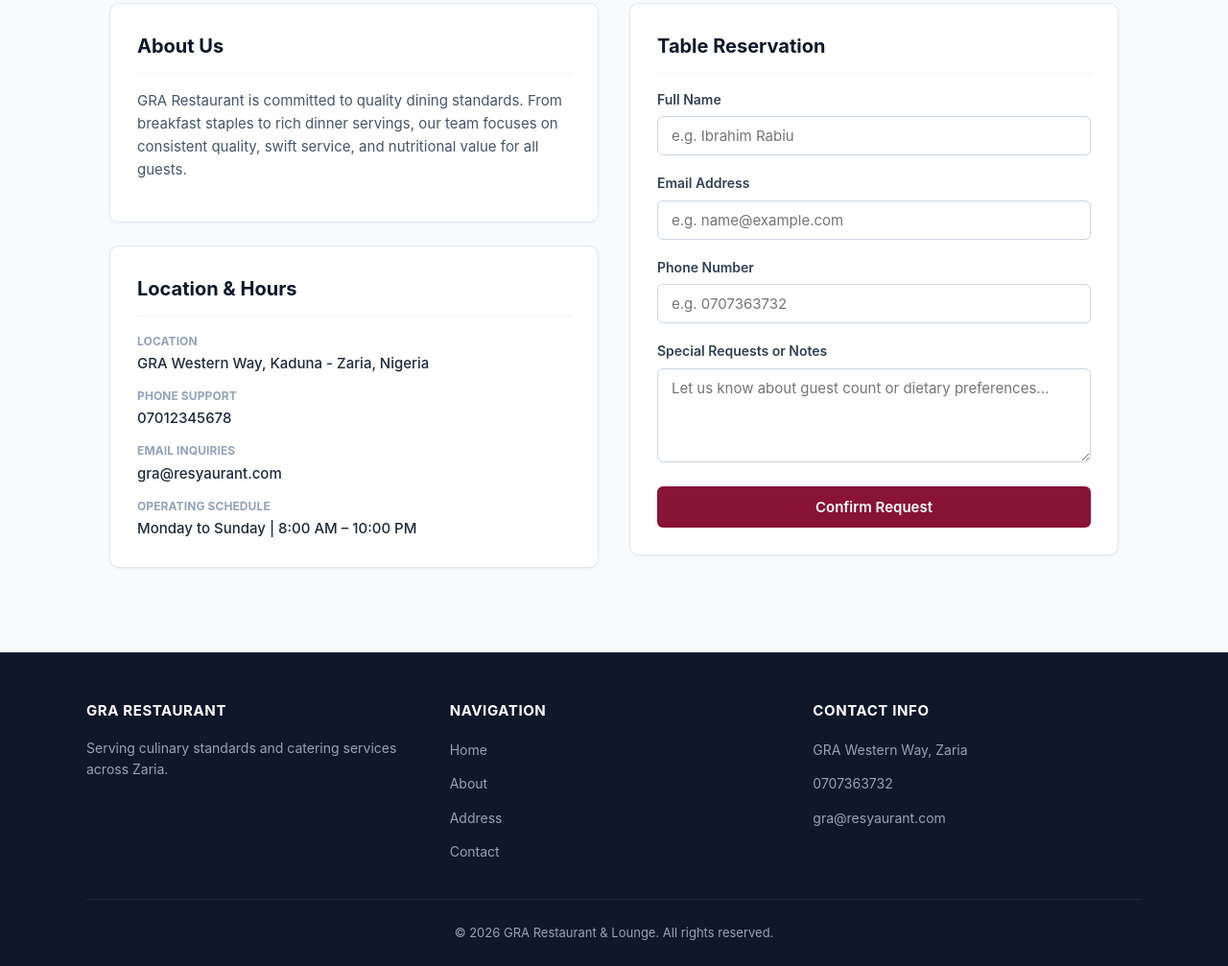
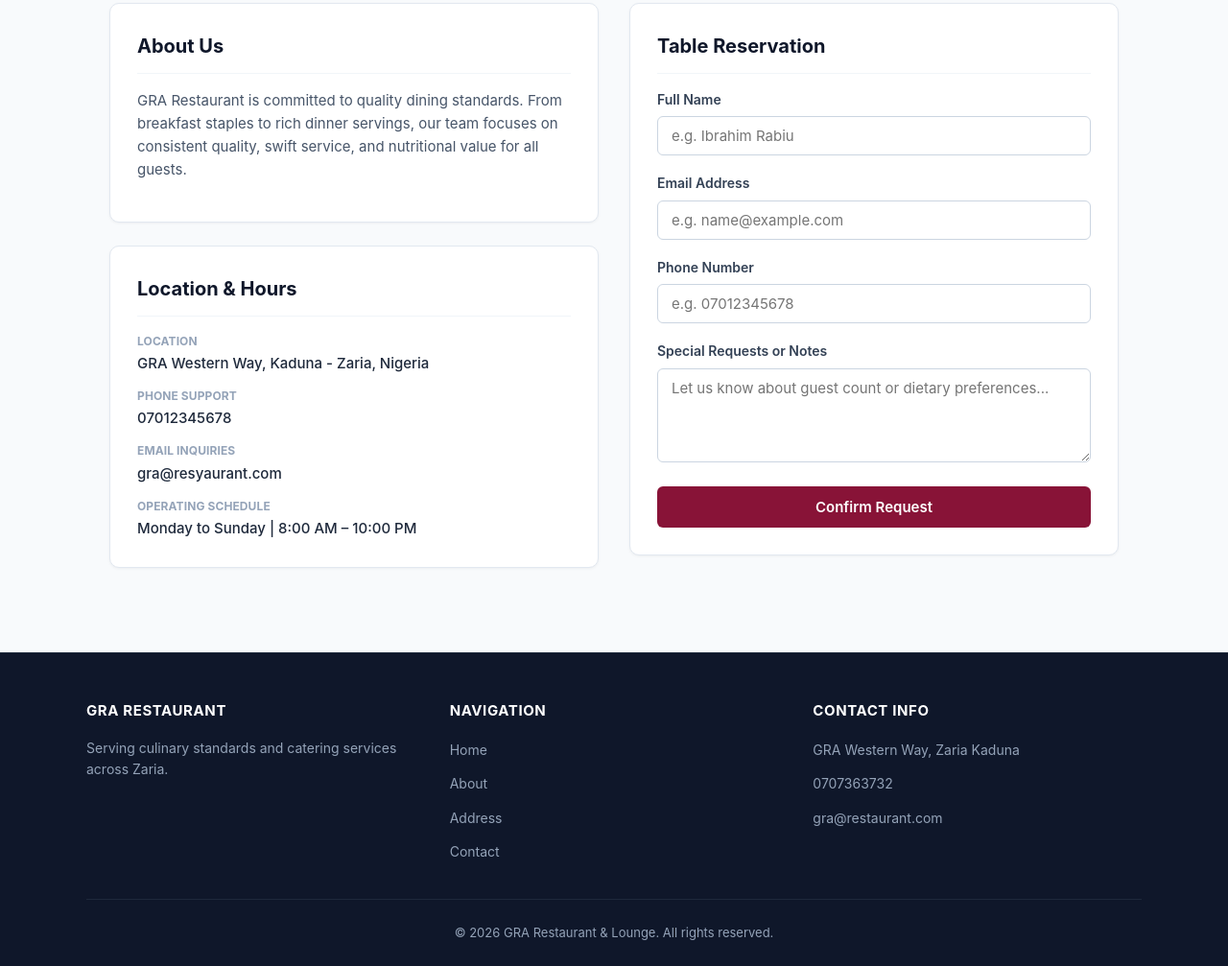
Before and after one commit to GAMBO070/restaurent, a plain HTML site: page index.html in a window 1280 px wide. Shown: the part 909-1916 px from the top of the page at 96% size. Drawn offline with Linux system fonts and the light colour scheme.

```diff
--- a/index.html
+++ b/index.html
@@ -481,7 +481,7 @@
             </div>
             <div class="form-group">
               <label for="phone">Phone Number</label>
-              <input type="tel" id="phone" name="phone" placeholder="e.g. 0707363732" required>
+              <input type="tel" id="phone" name="phone" placeholder="e.g. 07012345678" required>
             </div>
             <div class="form-group">
               <label for="message">Special Requests or Notes</label>
@@ -515,9 +515,9 @@
       <div class="footer-col">
         <h4>Contact Info</h4>
         <ul>
-          <li><a href="#address">GRA Western Way, Zaria</a></li>
+          <li><a href="#address">GRA Western Way, Zaria Kaduna</a></li>
           <li><a href="tel:0707363732">0707363732</a></li>
-          <li><a href="mailto:gra@resyaurant.com">gra@resyaurant.com</a></li>
+          <li><a href="mailto:gra@restaurant.com">gra@restaurant.com</a></li>
         </ul>
       </div>
     </div>
```
